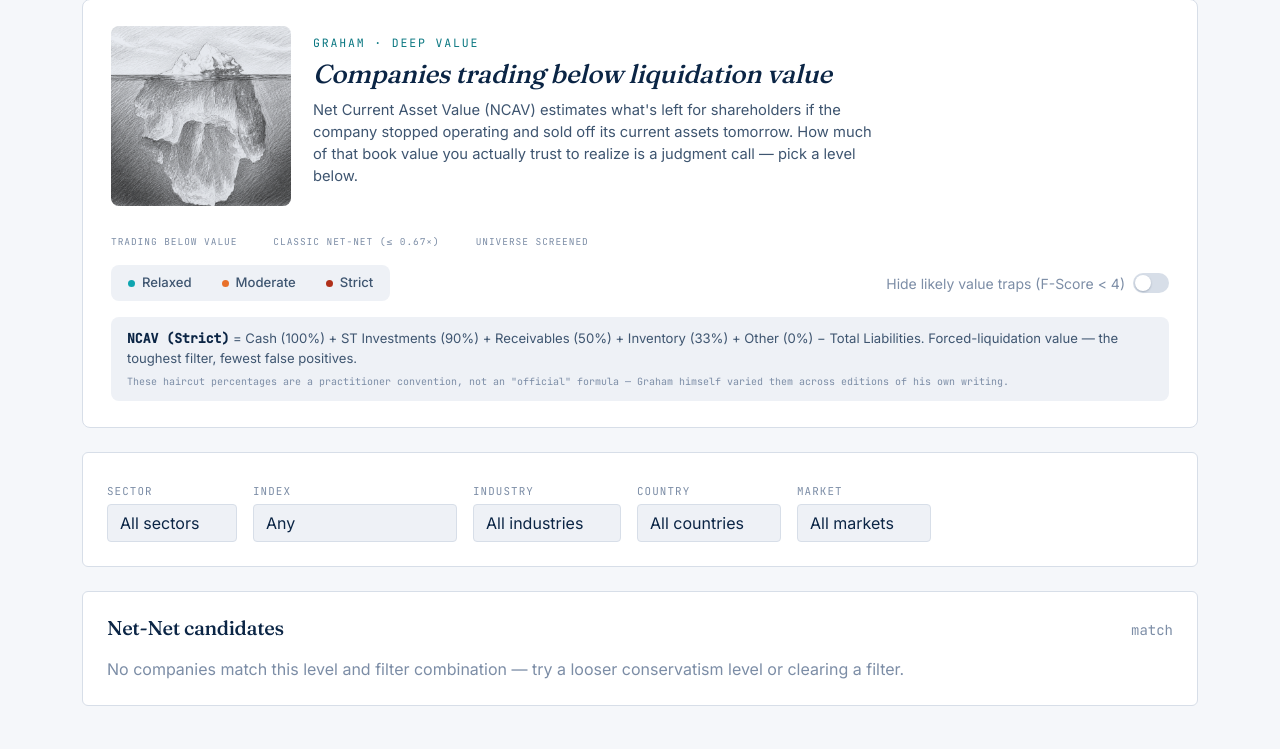
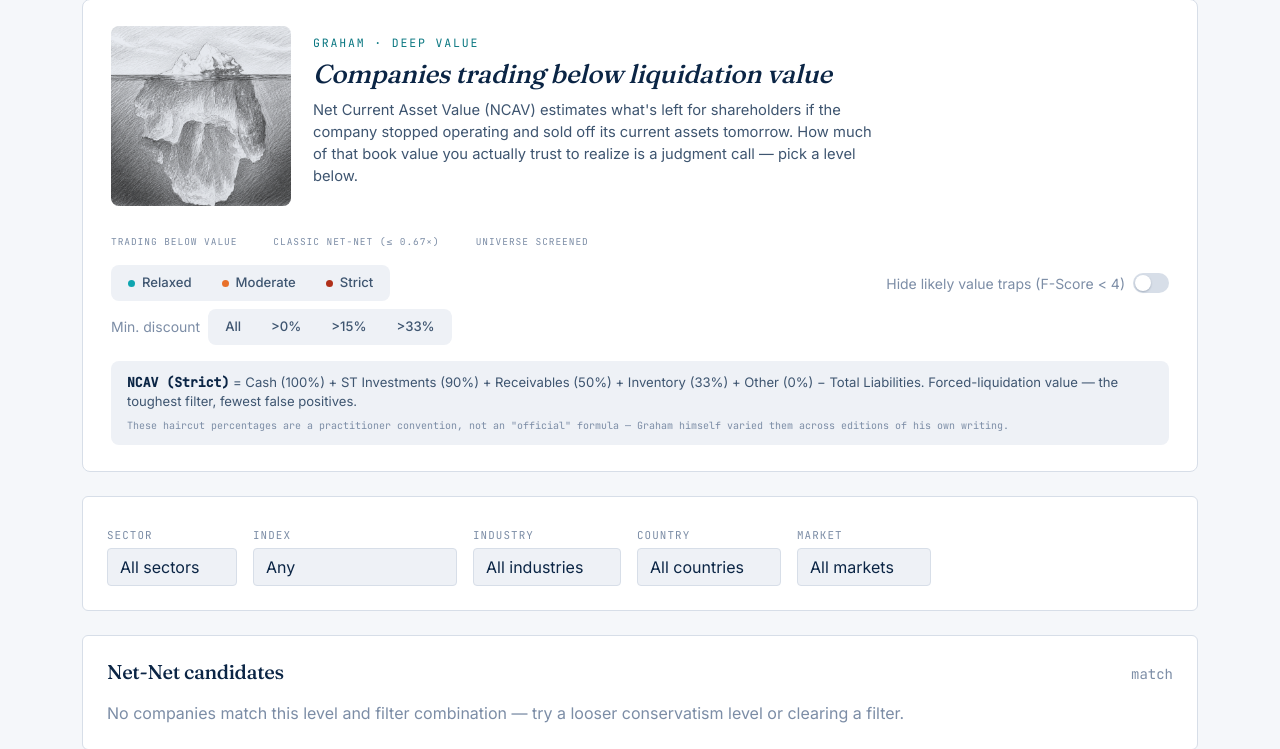
Before and after one commit to alopezmoreira1989/fundamentals_databricks_pj, a Django app: template fundamentals_screener/fundamentals_screener/templates/fundamentals_screener/netnet.html in a window 1280 px wide. Shown: the part 194-943 px from the top of the page. Run offline with Django 4.2, Linux system fonts and the light colour scheme; the template is opened without the code that fills it, so the values that code supplies are empty; parts of the project's set-up code (start-up, migrations or seed data) failed here and were passed over.

Commit message:
feat(screener): NCAV/Share Discount filter in the Net-Net Finder (#317)
Adds a second, independent pill group (All/>0%/>15%/>33%) alongside the
existing conservatism-level selector. Filtering happens in
services.get_net_net_screen (min_discount_pct), reusing the ratio
already computed there for sorting/stats -- a row with no computable
ratio passes under "All" but is dropped once a specific threshold is
selected, since an unknown discount can't be confirmed to clear a bar
the user explicitly asked for (unlike hide_value_traps' lenient
"unknown passes" convention).

The new pill row reuses the existing .levels CSS class, so screener.js's
class-based click delegation picks it up with zero JS changes.

Co-Authored-By: Claude Sonnet 5 <noreply@anthropic.com>

```diff
--- a/fundamentals_screener/fundamentals_screener/templates/fundamentals_screener/_netnet_content.html
+++ b/fundamentals_screener/fundamentals_screener/templates/fundamentals_screener/_netnet_content.html
@@ -15,6 +15,7 @@ this same content) — see screener.js's initModeNav / views._render_mode's docs
     <form method="get" id="nn-filter-form" class="d-flex flex-wrap align-items-end gap-3">
       <input type="hidden" name="mode" value="netnet">
       <input type="hidden" name="level" value="{{ level }}">
+      <input type="hidden" name="discount" value="{{ discount }}">
       <div>
         <label for="nn-sector" class="form-label">Sector</label>
         <select id="nn-sector" name="sector" class="form-select">
--- a/fundamentals_screener/fundamentals_screener/templates/fundamentals_screener/_netnet_hero.html
+++ b/fundamentals_screener/fundamentals_screener/templates/fundamentals_screener/_netnet_hero.html
@@ -1,7 +1,8 @@
 {% comment %}
 Included by netnet.html. Context needed: level, stats (NetNetStats), hide_value_traps,
-shared_qs, sector, country, market (for the level pills to carry the rest of the state
-forward, since they're plain full-reload links, not part of the filter <form> below).
+discount, shared_qs, sector, country, market (for the level/discount pills to carry the rest
+of the state forward, since they're plain full-reload-style links intercepted by JS, not part
+of the filter <form> below).
 {% endcomment %}
 {% load static humanize %}
 <div class="nn-hero mb-4">
@@ -46,15 +47,15 @@ forward, since they're plain full-reload links, not part of the filter <form> be
   <div class="d-flex flex-wrap align-items-center gap-3 mt-3">
     <div class="levels" role="group" aria-label="NCAV conservatism level">
       <a class="level-btn {% if level == 'relaxed' %}level-btn--active{% endif %}"
-         href="?mode=netnet&amp;level=relaxed{% if base_qs %}&amp;{{ base_qs }}{% endif %}{% if hide_value_traps %}&amp;hide_value_traps=1{% endif %}">
+         href="?mode=netnet&amp;level=relaxed{% if base_qs %}&amp;{{ base_qs }}{% endif %}{% if hide_value_traps %}&amp;hide_value_traps=1{% endif %}{% if discount != 'all' %}&amp;discount={{ discount }}{% endif %}">
         <span class="level-dot level-dot--relaxed"></span>Relaxed
       </a>
       <a class="level-btn {% if level == 'moderate' %}level-btn--active{% endif %}"
-         href="?mode=netnet&amp;level=moderate{% if base_qs %}&amp;{{ base_qs }}{% endif %}{% if hide_value_traps %}&amp;hide_value_traps=1{% endif %}">
+         href="?mode=netnet&amp;level=moderate{% if base_qs %}&amp;{{ base_qs }}{% endif %}{% if hide_value_traps %}&amp;hide_value_traps=1{% endif %}{% if discount != 'all' %}&amp;discount={{ discount }}{% endif %}">
         <span class="level-dot level-dot--moderate"></span>Moderate
       </a>
       <a class="level-btn {% if level == 'strict' %}level-btn--active{% endif %}"
-         href="?mode=netnet&amp;level=strict{% if base_qs %}&amp;{{ base_qs }}{% endif %}{% if hide_value_traps %}&amp;hide_value_traps=1{% endif %}">
+         href="?mode=netnet&amp;level=strict{% if base_qs %}&amp;{{ base_qs }}{% endif %}{% if hide_value_traps %}&amp;hide_value_traps=1{% endif %}{% if discount != 'all' %}&amp;discount={{ discount }}{% endif %}">
         <span class="level-dot level-dot--strict"></span>Strict
       </a>
     </div>
@@ -66,6 +67,33 @@ forward, since they're plain full-reload links, not part of the filter <form> be
                form="nn-filter-form" {% if hide_value_traps %}checked{% endif %}>
         <span class="switch-track"></span>
       </label>
+    </div>
+  </div>
+  {% comment %}
+    NCAV/Share Discount filter (issue #317) — a second, independent pill group, same ".levels
+    a" class the JS click-delegation in screener.js's initNetNet already listens for, so this
+    needs zero JS changes. Each pill carries the CURRENT level forward (unlike the level pills
+    above carrying discount forward) since the two filters are independent axes.
+  {% endcomment %}
+  <div class="d-flex flex-wrap align-items-center gap-2 mt-2">
+    <span class="small text-muted mb-0">Min. discount</span>
+    <div class="levels" role="group" aria-label="NCAV/Share discount">
+      <a class="level-btn {% if discount == 'all' %}level-btn--active{% endif %}"
+         href="?mode=netnet&amp;level={{ level }}{% if base_qs %}&amp;{{ base_qs }}{% endif %}{% if hide_value_traps %}&amp;hide_value_traps=1{% endif %}">
+        All
+      </a>
+      <a class="level-btn {% if discount == '0' %}level-btn--active{% endif %}"
+         href="?mode=netnet&amp;level={{ level }}&amp;discount=0{% if base_qs %}&amp;{{ base_qs }}{% endif %}{% if hide_value_traps %}&amp;hide_value_traps=1{% endif %}">
+        &gt;0%
+      </a>
+      <a class="level-btn {% if discount == '15' %}level-btn--active{% endif %}"
+         href="?mode=netnet&amp;level={{ level }}&amp;discount=15{% if base_qs %}&amp;{{ base_qs }}{% endif %}{% if hide_value_traps %}&amp;hide_value_traps=1{% endif %}">
+        &gt;15%
+      </a>
+      <a class="level-btn {% if discount == '33' %}level-btn--active{% endif %}"
+         href="?mode=netnet&amp;level={{ level }}&amp;discount=33{% if base_qs %}&amp;{{ base_qs }}{% endif %}{% if hide_value_traps %}&amp;hide_value_traps=1{% endif %}">
+        &gt;33%
+      </a>
     </div>
   </div>
   {% endwith %}
```
Also changed, not shown: fundamentals_screener/fundamentals_screener/services.py (+17 -2 lines), fundamentals_screener/fundamentals_screener/views.py (+13 -0 lines), fundamentals_screener/tests/test_net_net_service.py (+39 -0 lines).
